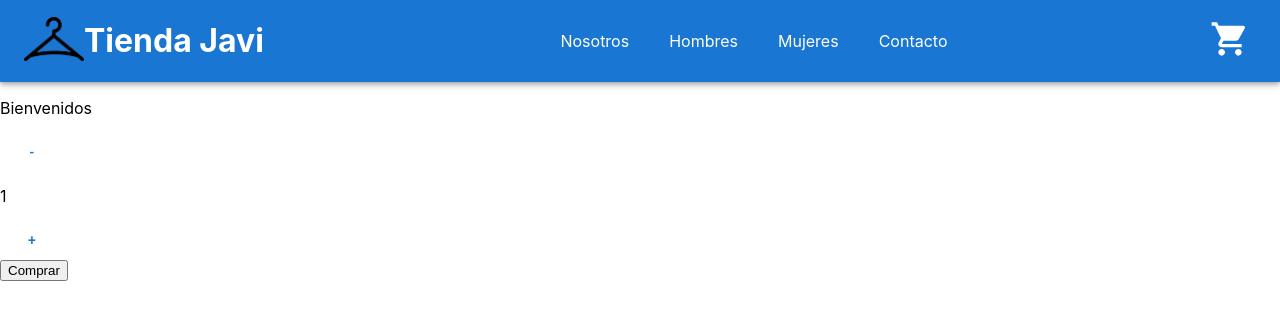
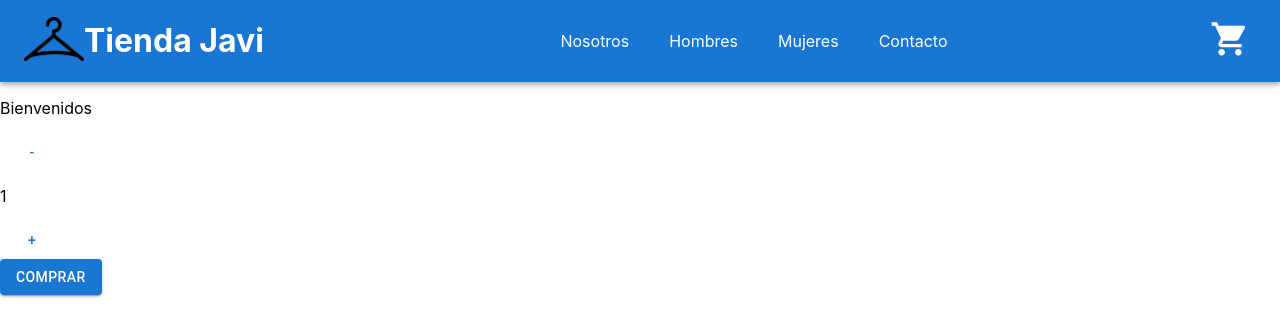
Before and after one commit to javimiglie/TiendaReact, a React (Create React App) app: page / in a window 1280 px wide. Shown: the top 336 px of the page. Built offline with nearby package versions, Linux system fonts and the light colour scheme.

Commit message:
agregué btn

```diff
--- a/src/components/ItemCount/ItemCount.js
+++ b/src/components/ItemCount/ItemCount.js
@@ -22,7 +22,9 @@ const ItemCount = () => {
         <p> {count} </p>
         <Button onClick={addCount}> + </Button>
       </div>
-      <button> Comprar </button>
+      <Button variant='contained' color='primary'>
+        Comprar
+      </Button>
     </div>
   );
 };
```
